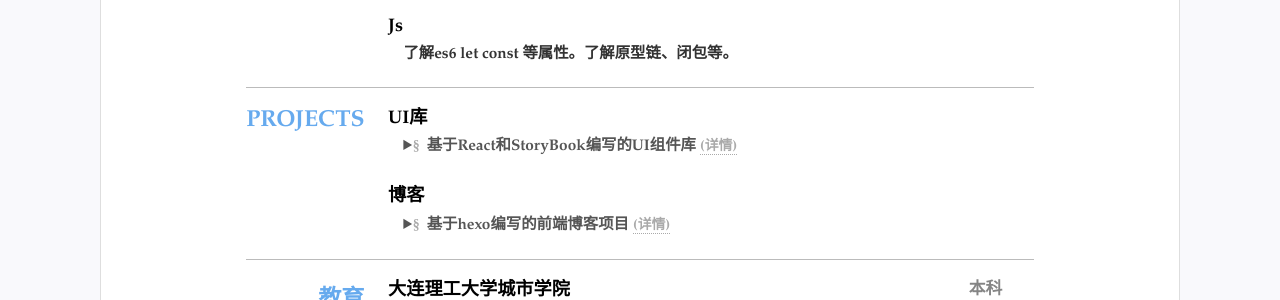
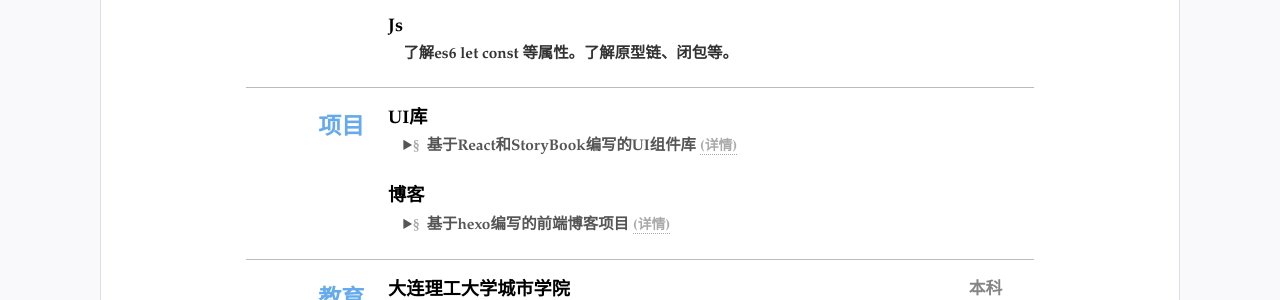
Before and after one commit to hututuQWQ/resume, a Jekyll site: the page built from index.html, in a window 1280 px wide. Shown: the part 784-1084 px from the top of the page. Built offline with Jekyll 4.4.1, drawn with Linux system fonts in a browser that asks for light colours.

Commit message:
Update resume.yml

```diff
--- a/_data/resume.yml
+++ b/_data/resume.yml
@@ -50,7 +50,7 @@ main: #简历主要内容，
     summary: 了解es6 let const 等属性。了解原型链、闭包等。
 
 - type: projects
-  name: Projects
+  name: 项目
   content:
   - title: UI库
     summary: 基于React和StoryBook编写的UI组件库
```
